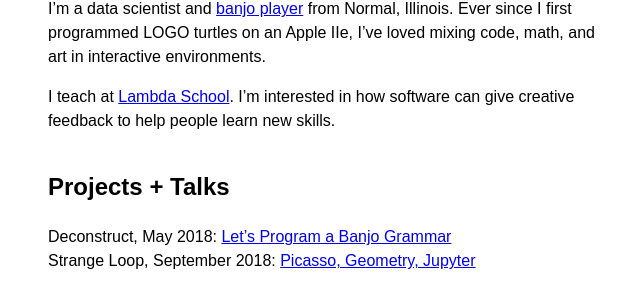
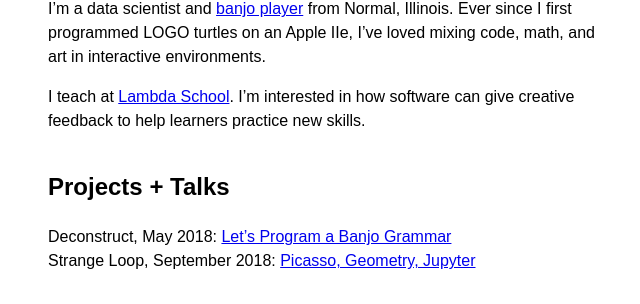
Before and after one commit to rrherr/rrherr.github.io, a Jekyll site: the page built from index.md, in a window 1280 px wide. Shown: the part 120-424 px from the top of the page, without its empty margins (312-952 px from the left). Built offline with Jekyll 4.4.1, drawn with Linux system fonts in a browser that asks for light colours; our own code applies the rules of GitHub Pages for plain Markdown files.

Commit message:
Update index.md

```diff
--- a/index.md
+++ b/index.md
@@ -2,7 +2,7 @@
 
 I'm a data scientist and [banjo player](https://www.youtube.com/playlist?list=PLAwif0tmlJfUaGjOkqTl5RNJQLJH3798I) from Normal, Illinois. Ever since I first programmed LOGO turtles on an Apple IIe, I've loved mixing code, math, and art in interactive environments.
 
-I teach at [Lambda School](https://lambdaschool.com/). I'm interested in how software can give creative feedback to help people learn new skills.
+I teach at [Lambda School](https://lambdaschool.com/). I'm interested in how software can give creative feedback to help learners practice new skills.
 
 ## Projects + Talks
 
```
